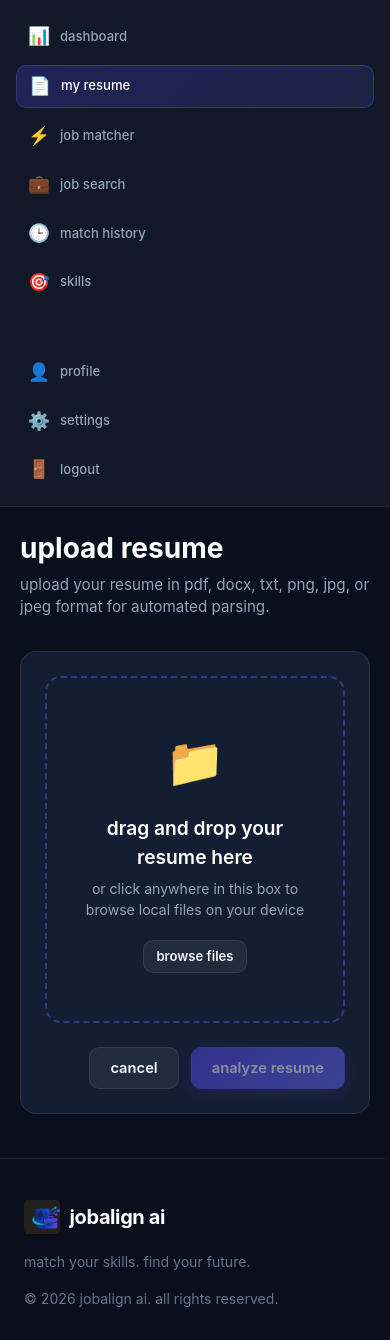
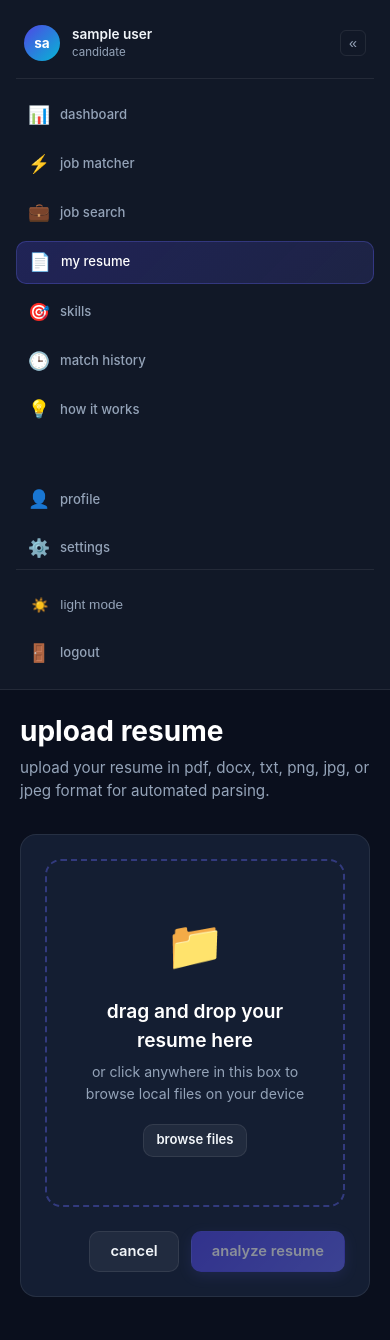
Before and after one commit to shannu0429-wq/algothon-26, a Flask app: page /resume/upload in a window 390 px wide. Shown: the part 85-1425 px from the top of the page. Before the commit the page ends 1392 px from the top, so only its background shows below. Run offline with Flask 3, Linux system fonts and the light colour scheme; the visitor is signed in with stand-in values (Sample User, id 1); data that the repository does not hold is empty; parts of the project's set-up code (start-up, migrations or seed data) failed here and were passed over.

Commit message:
add persistent sidebar to job search and job details with responsive layout

```diff
--- a/static/css/dashboard.css
+++ b/static/css/dashboard.css
@@ -8,11 +8,15 @@
   width: 250px;
   background: var(--bg-secondary);
   border-right: 1px solid var(--border-color);
-  padding: 1.5rem 1rem;
+  padding: 1.25rem 0.85rem;
   display: flex;
   flex-direction: column;
   flex-shrink: 0;
-  transition: var(--transition);
+  transition: width 0.25s cubic-bezier(0.4, 0, 0.2, 1), padding 0.25s cubic-bezier(0.4, 0, 0.2, 1), background-color 0.2s ease;
+  position: sticky;
+  top: 65px;
+  height: calc(100vh - 65px);
+  overflow-y: auto;
 }
 
 .sidebar-menu {
--- a/static/css/responsive.css
+++ b/static/css/responsive.css
@@ -76,6 +76,8 @@
     border-right: none;
     border-bottom: 1px solid var(--border-color);
     padding: 1rem;
+    position: static;
+    height: auto;
   }
 
   .sidebar-menu {
--- a/templates/components/sidebar.html
+++ b/templates/components/sidebar.html
@@ -4,8 +4,8 @@
       {{ (session.get('user_name', 'u') or 'u')[:2]|upper }}
     </div>
     <div class="sidebar-user-info">
-      <span class="sidebar-user-name">{{ session.get('user_name', 'candidate') }}</span>
-      <span class="sidebar-user-role">candidate</span>
+      <span class="sidebar-user-name">{{ session.get('user_name', 'guest candidate') }}</span>
+      <span class="sidebar-user-role">{% if session.get('user_id') %}candidate{% else %}guest{% endif %}</span>
     </div>
     <button type="button" class="sidebar-collapse-btn" id="sidebar-collapse-btn" title="toggle sidebar">
       <span class="collapse-icon">&laquo;</span>
@@ -13,6 +13,7 @@
   </div>
 
   <ul class="sidebar-menu">
+    {% if session.get('user_id') %}
       <li class="sidebar-item">
         <a href="{{ url_for('dashboard.dashboard_view') }}" class="sidebar-link {% if active_page == 'dashboard' %}active{% endif %}">
           <span class="sidebar-icon">📊</span>
@@ -68,6 +69,39 @@
           <span class="sidebar-text">settings</span>
         </a>
       </li>
+    {% else %}
+      <li class="sidebar-item">
+        <a href="{{ url_for('index') }}" class="sidebar-link {% if active_page == 'home' %}active{% endif %}">
+          <span class="sidebar-icon">🏠</span>
+          <span class="sidebar-text">home</span>
+        </a>
+      </li>
+      <li class="sidebar-item">
+        <a href="{{ url_for('job.jobs_view') }}" class="sidebar-link {% if active_page == 'jobs' %}active{% endif %}">
+          <span class="sidebar-icon">💼</span>
+          <span class="sidebar-text">job search</span>
+        </a>
+      </li>
+      <li class="sidebar-item">
+        <a href="{{ url_for('dashboard.how_it_works_view') }}" class="sidebar-link {% if active_page == 'how_it_works' %}active{% endif %}">
+          <span class="sidebar-icon">💡</span>
+          <span class="sidebar-text">how it works</span>
+        </a>
+      </li>
+      <div class="sidebar-divider"></div>
+      <li class="sidebar-item">
+        <a href="{{ url_for('auth.login') }}" class="sidebar-link">
+          <span class="sidebar-icon">🔑</span>
+          <span class="sidebar-text">login</span>
+        </a>
+      </li>
+      <li class="sidebar-item">
+        <a href="{{ url_for('auth.register') }}" class="sidebar-link">
+          <span class="sidebar-icon">✨</span>
+          <span class="sidebar-text">create account</span>
+        </a>
+      </li>
+    {% endif %}
   </ul>
 
   <div class="sidebar-footer">
@@ -75,9 +109,11 @@
       <span class="theme-icon">🌙</span>
       <span class="theme-label sidebar-text">dark mode</span>
     </button>
+    {% if session.get('user_id') %}
       <a href="{{ url_for('auth.logout') }}" class="sidebar-link sidebar-logout">
         <span class="sidebar-icon">🚪</span>
         <span class="sidebar-text">logout</span>
       </a>
+    {% endif %}
   </div>
 </aside>
--- a/templates/upload_resume.html
+++ b/templates/upload_resume.html
@@ -4,65 +4,9 @@
 
 {% block content %}
 <div class="dashboard-layout">
-  <aside class="dashboard-sidebar">
-    <ul class="sidebar-menu">
-      <li class="sidebar-item">
-        <a href="{{ url_for('dashboard.dashboard_view') }}" class="sidebar-link">
-          <span class="sidebar-icon">📊</span>
-          <span>dashboard</span>
-        </a>
-      </li>
-      <li class="sidebar-item">
-        <a href="{{ url_for('resume.view_resume') }}" class="sidebar-link active">
-          <span class="sidebar-icon">📄</span>
-          <span>my resume</span>
-        </a>
-      </li>
-      <li class="sidebar-item">
-        <a href="{{ url_for('matching.job_matcher_view') }}" class="sidebar-link">
-          <span class="sidebar-icon">⚡</span>
-          <span>job matcher</span>
-        </a>
-      </li>
-      <li class="sidebar-item">
-        <a href="{{ url_for('job.jobs_view') }}" class="sidebar-link">
-          <span class="sidebar-icon">💼</span>
-          <span>job search</span>
-        </a>
-      </li>
-      <li class="sidebar-item">
-        <a href="{{ url_for('matching.history_view') }}" class="sidebar-link">
-          <span class="sidebar-icon">🕒</span>
-          <span>match history</span>
-        </a>
-      </li>
-      <li class="sidebar-item">
-        <a href="{{ url_for('dashboard.skills_view') }}" class="sidebar-link">
-          <span class="sidebar-icon">🎯</span>
-          <span>skills</span>
-        </a>
-      </li>
-      <div class="sidebar-divider"></div>
-      <li class="sidebar-item">
-        <a href="{{ url_for('dashboard.profile_view') }}" class="sidebar-link">
-          <span class="sidebar-icon">👤</span>
-          <span>profile</span>
-        </a>
-      </li>
-      <li class="sidebar-item">
-        <a href="{{ url_for('dashboard.settings_view') }}" class="sidebar-link">
-          <span class="sidebar-icon">⚙️</span>
-          <span>settings</span>
-        </a>
-      </li>
-      <li class="sidebar-item">
-        <a href="{{ url_for('auth.logout') }}" class="sidebar-link">
-          <span class="sidebar-icon">🚪</span>
-          <span>logout</span>
-        </a>
-      </li>
-    </ul>
-  </aside>
+  {% with active_page='resume' %}
+    {% include "components/sidebar.html" %}
+  {% endwith %}
 
   <main class="dashboard-main">
     <div class="dashboard-header">
```
Also changed, not shown: templates/job_details.html (+8 -2 lines), templates/jobs.html (+8 -2 lines). Lines whose indentation alone changed are shown as unchanged.
